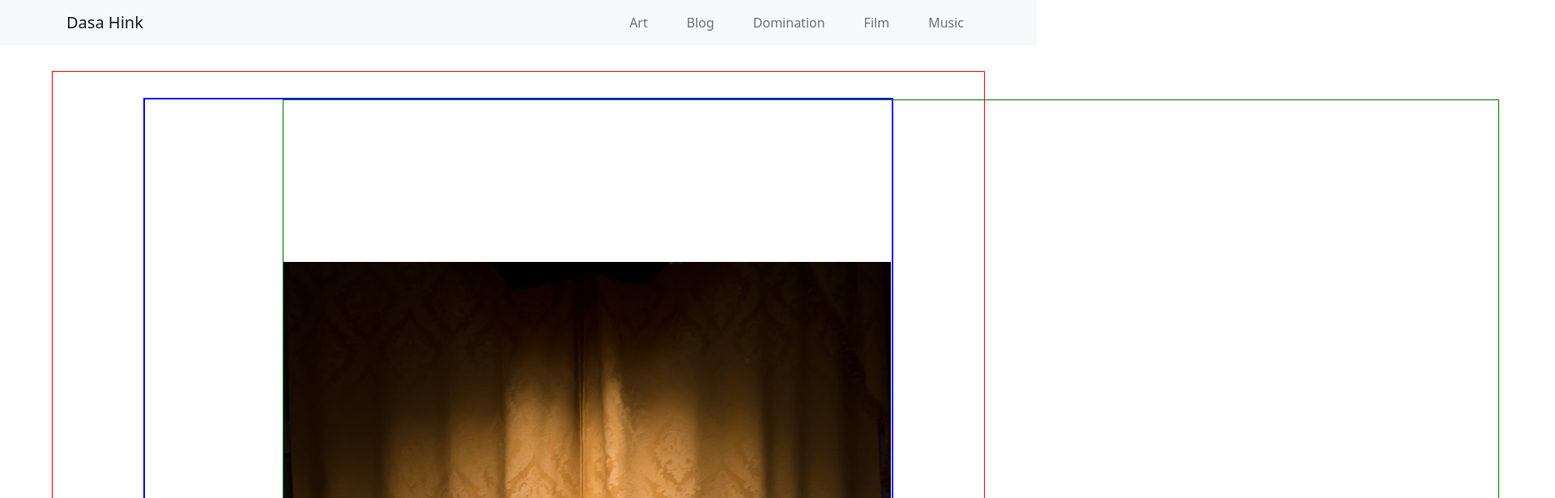
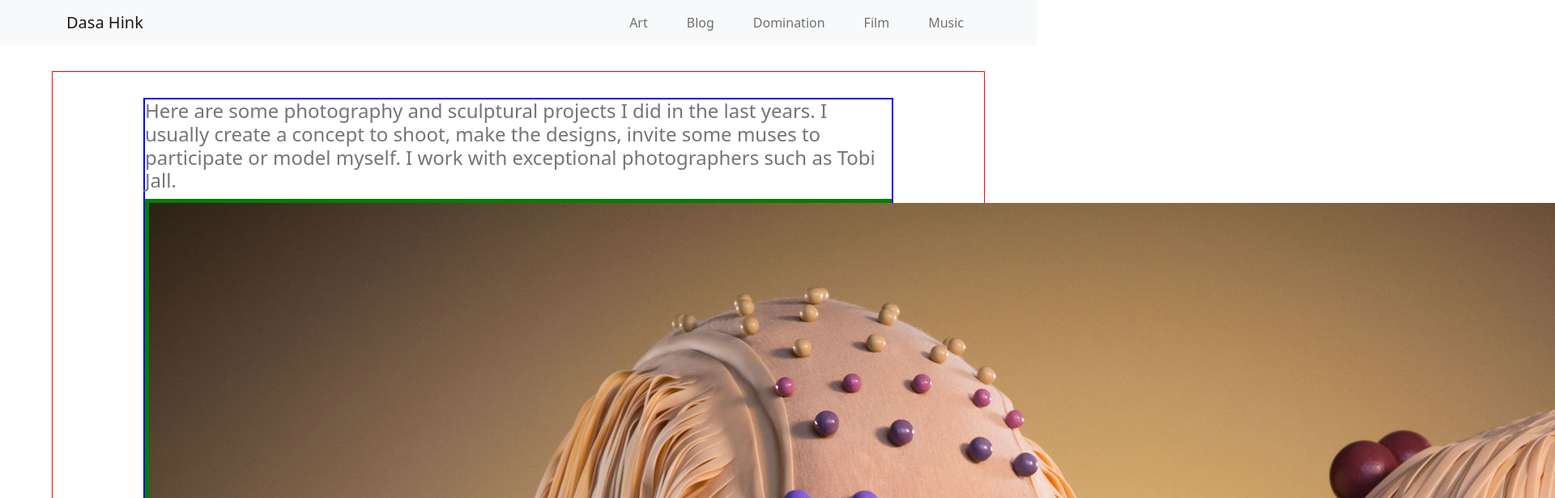
Before and after one commit to federerkristijan/dasahink, a React (Create React App) app: page /art in a window 1280 px wide. Shown: the top 616 px of the page at 81% size, 1920 px wide, since content can reach past the window. Built offline with nearby package versions, Linux system fonts and the light colour scheme.

Commit message:
all works except img.id5. needto rearrange some img to fit 2 per row

```diff
--- a/src/App.css
+++ b/src/App.css
@@ -79,16 +79,15 @@ a {
 
 .art-card,
 .domination-card {
-  display: flex;
+  /* display: flex; */
   border: 2px solid blue;
   justify-content: space-evenly;
   align-items: center;
   flex-direction: row;
   margin: 2rem 7rem;
 }
-
 .art-image {
-  border: 1px solid green;
+  border: 5px solid green;
 }
 
 .home-image > img,
--- a/src/views/Art.jsx
+++ b/src/views/Art.jsx
@@ -19,9 +19,9 @@ const Art = () => {
                 <img
                   className="images"
                   src={img}
-                  alt={artImg.id}
+                  alt={id}
                 />
-                <p>{artImg.description}</p>
+                <p>{description}</p>
               </span>
             ))}
         </div>
--- a/src/views/data.js
+++ b/src/views/data.js
@@ -3,54 +3,65 @@ const artImg = {
     {
       format: "jpg",
       id: 1,
-      // src: require("../assets/images/art1.jpg"),
-      src: require("../assets/images/art1.jpg"),
-      height: "85vh",
-      width: "28vw",
+      img: require("../assets/images/art1.jpg"),
+      // height: "85vh",
+      // width: "28vw",
       description:
         "With Shani Leiderman and Florian Mate, Pic by Tobi Jall, Project developement by Gabrielė Sergejevaitė",
     },
     {
       format: "jpg",
       id: 2,
-      src: require("../assets/images/art2.jpg"),
+      img: require("../assets/images/art2.jpg"),
       description: "with the inspiring Candy Flip, shot by Tobi Jall",
     },
     {
       format: "jpg",
       id: 3,
-      src: require("../assets/images/art3.jpg"),
+      img: require("../assets/images/art3.jpg"),
       description:
         "Modelled by Skara Apis and myself. Photography by Tobi Jall",
     },
     {
       format: "jpg",
       id: 4,
-      src: require("../assets/images/art4a.jpg"),
+      height: "85vh",
+      width: "28vw",
+      img: require("../assets/images/art4a.jpg"),
     },
     {
       format: "jpg",
       id: 5,
+      height: "85vh",
+      width: "28vw",
       src: require("../assets/images/art4b.jpg"),
     },
     {
       format: "jpg",
       id: 6,
+      height: "85vh",
+      width: "28vw",
       img: require("../assets/images/art5a.jpg"),
     },
     {
       format: "jpg",
       id: 7,
+      height: "85vh",
+      width: "28vw",
       img: require("../assets/images/art5b.jpg"),
     },
     {
       format: "jpg",
       id: 8,
+      height: "85vh",
+      width: "28vw",
       img: require("../assets/images/art6a.jpg"),
     },
     {
       format: "jpg",
       id: 9,
+      height: "85vh",
+      width: "28vw",
       img: require("../assets/images/art6b.jpg"),
       description:
         "Left: with Parker Marx and myself, right with Jessica Comis and myself",
@@ -122,8 +133,8 @@ const artImg = {
     {
       format: "jpg",
       id: 22,
-      img: require("../assets/images/art18.jpg")
-    }
+      img: require("../assets/images/art18.jpg"),
+    },
   ],
 };
 
@@ -218,7 +229,7 @@ const music = {
       width: "28vw",
       src: "",
     },
-  ]
-}
+  ],
+};
 
 export { artImg, videos, music };
```
